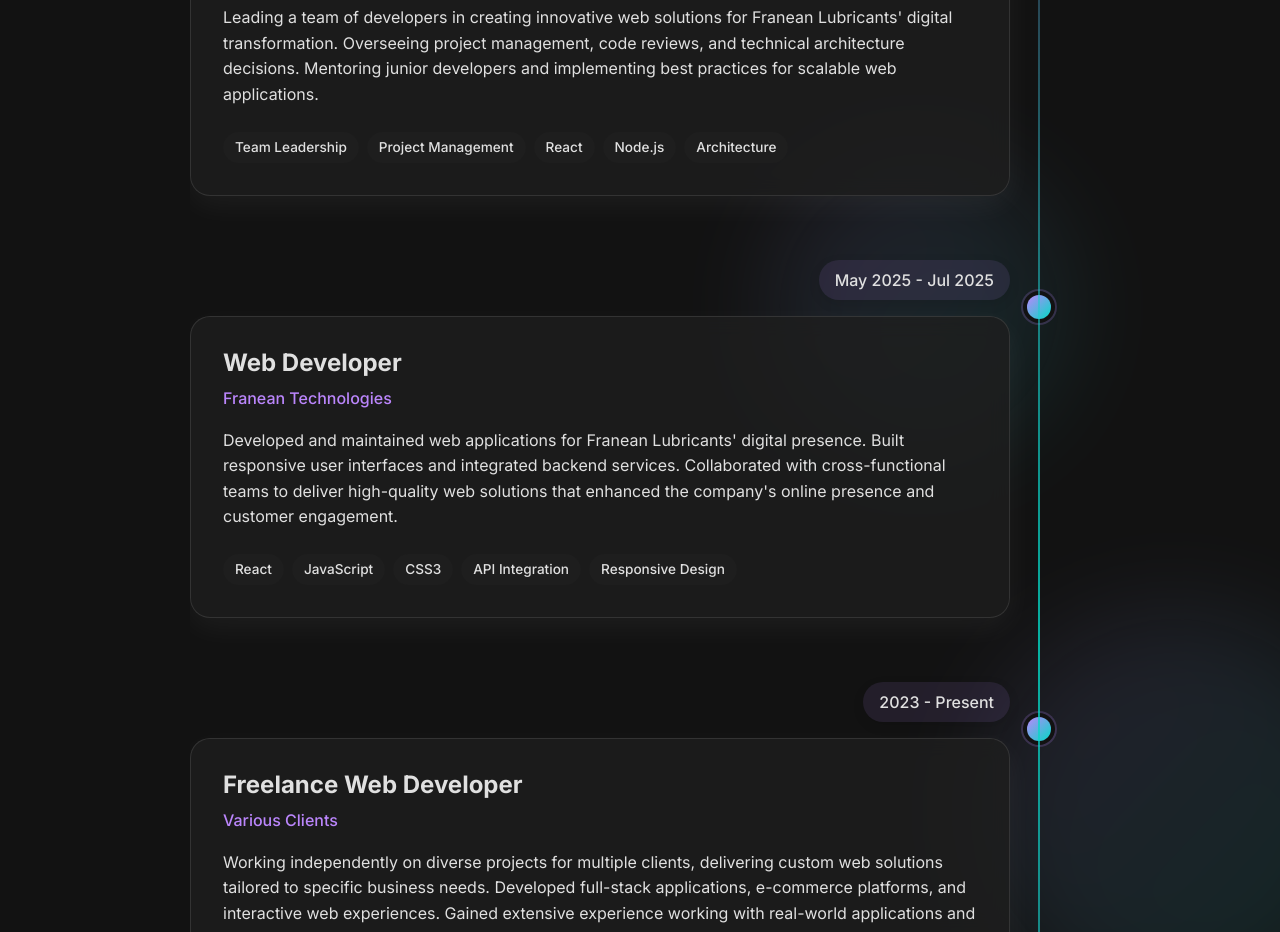
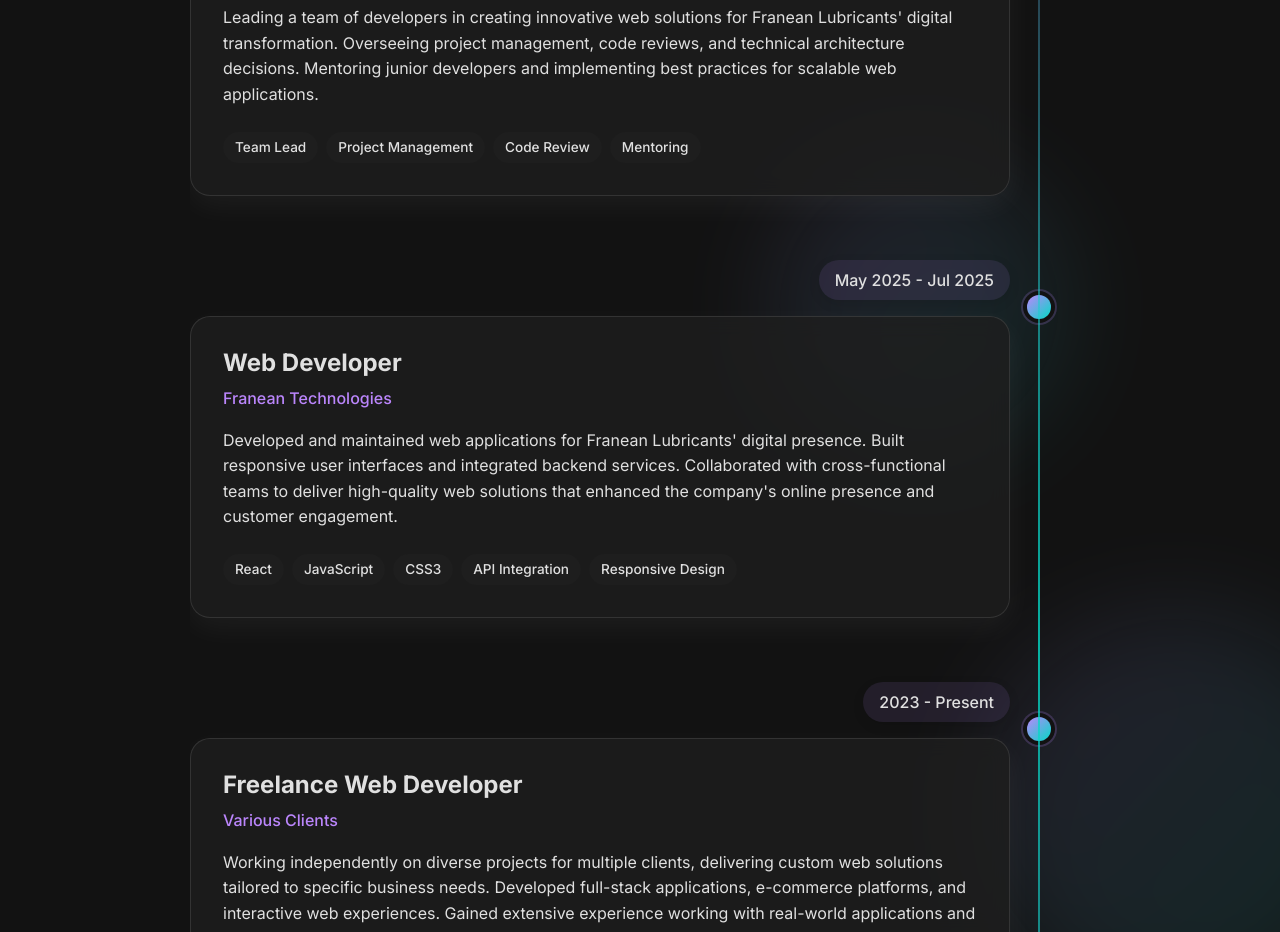
Before and after one commit to Sharan630/My_Portfolio, a React (Vite) app: page /skills in a window 1280 px wide. Shown: the part 1360-2292 px from the top of the page. Built offline with nearby package versions, Linux system fonts and the light colour scheme.

Commit message:
Updated the Skills section

```diff
--- a/src/pages/Skills.tsx
+++ b/src/pages/Skills.tsx
@@ -287,11 +287,10 @@
                     Leading a team of developers in creating innovative web solutions for Franean Lubricants' digital transformation. Overseeing project management, code reviews, and technical architecture decisions. Mentoring junior developers and implementing best practices for scalable web applications.
                   </p>
                   <div className="timeline-tags">
-                    <span className="tag">Team Leadership</span>
+                    <span className="tag">Team Lead</span>
                     <span className="tag">Project Management</span>
-                    <span className="tag">React</span>
-                    <span className="tag">Node.js</span>
-                    <span className="tag">Architecture</span>
+                    <span className="tag">Code Review</span>
+                    <span className="tag">Mentoring</span>
                   </div>
                 </div>
               </div>
```
